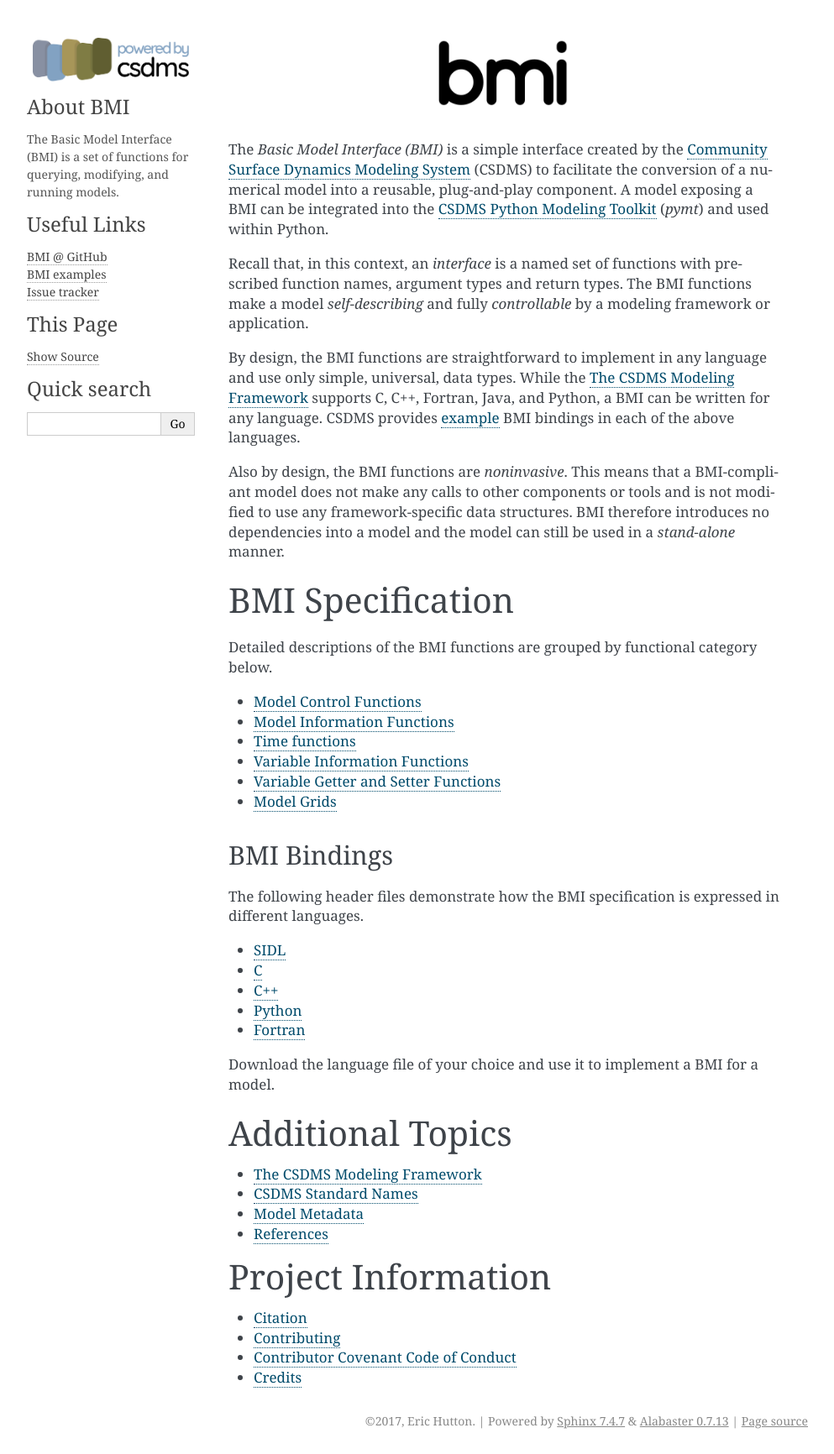
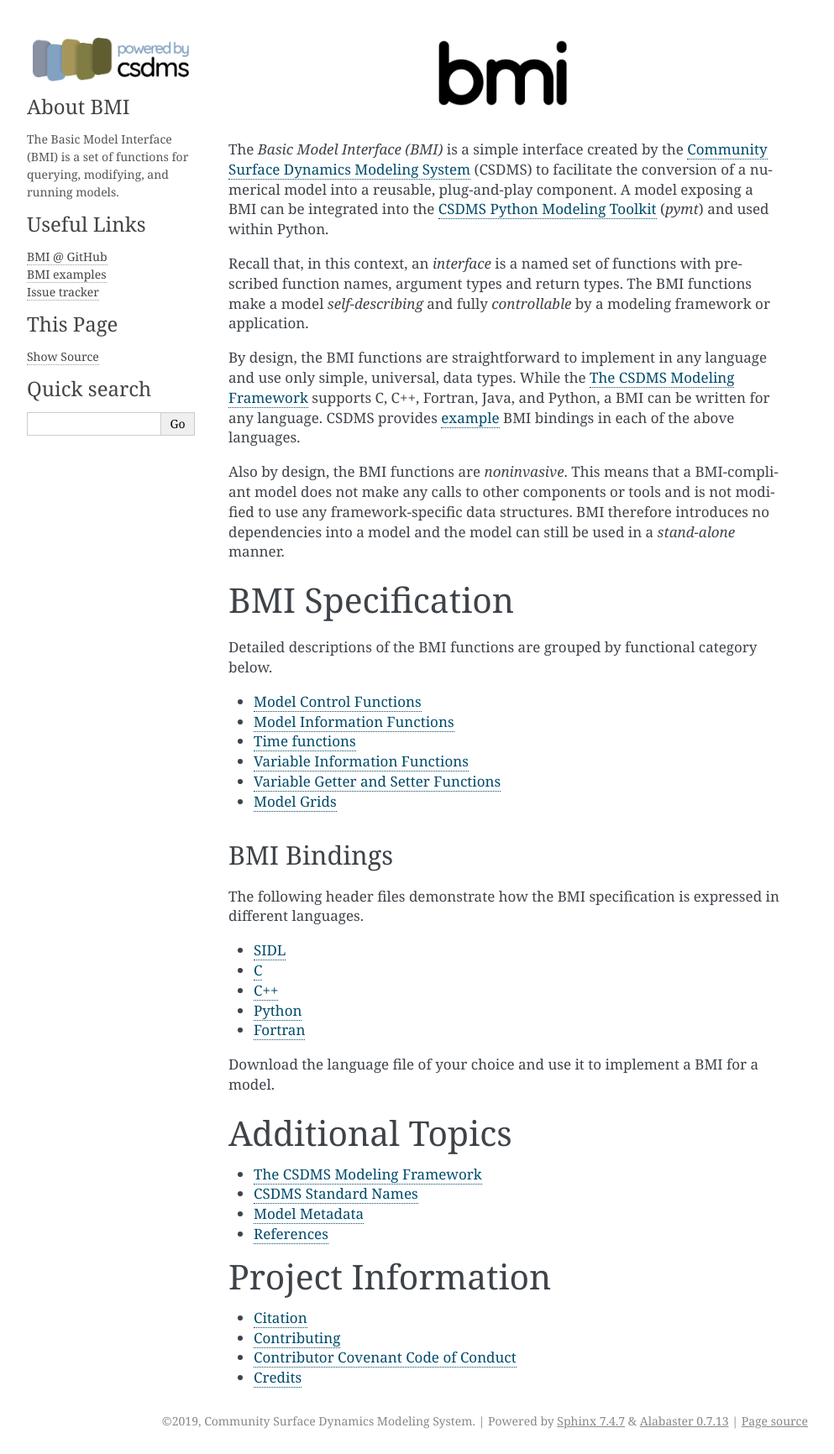
Before and after one commit to csdms/bmi, a Sphinx documentation site: the page built from docs/source/index.rst, in a window 1280 px wide. Shown: the whole page at 84% size, without its empty margins (148-1141 px from the left). Built offline with Sphinx 7.4.7, drawn with Linux system fonts in a browser that asks for light colours; formulas are drawn with MathJax 3.

Commit message:
Update version, date, and copyright holder
I booted @mcflugen. We can always revert this.

```diff
--- a/docs/source/conf.py
+++ b/docs/source/conf.py
@@ -52,17 +52,17 @@
 
 # General information about the project.
 project = u'bmi'
-copyright = u'2017, Eric Hutton'
-author = u'Eric Hutton'
+copyright = u'2019, Community Surface Dynamics Modeling System'
+author = u'Community Surface Dynamics Modeling System'
 
 # The version info for the project you're documenting, acts as replacement for
 # |version| and |release|, also used in various other places throughout the
 # built documents.
 #
 # The short X.Y version.
-version = '0.1'
+version = '2.0'
 # The full version, including alpha/beta/rc tags.
-release = '0.1'
+release = '2.0'
 
 # The language for content autogenerated by Sphinx. Refer to documentation
 # for a list of supported languages.
```
